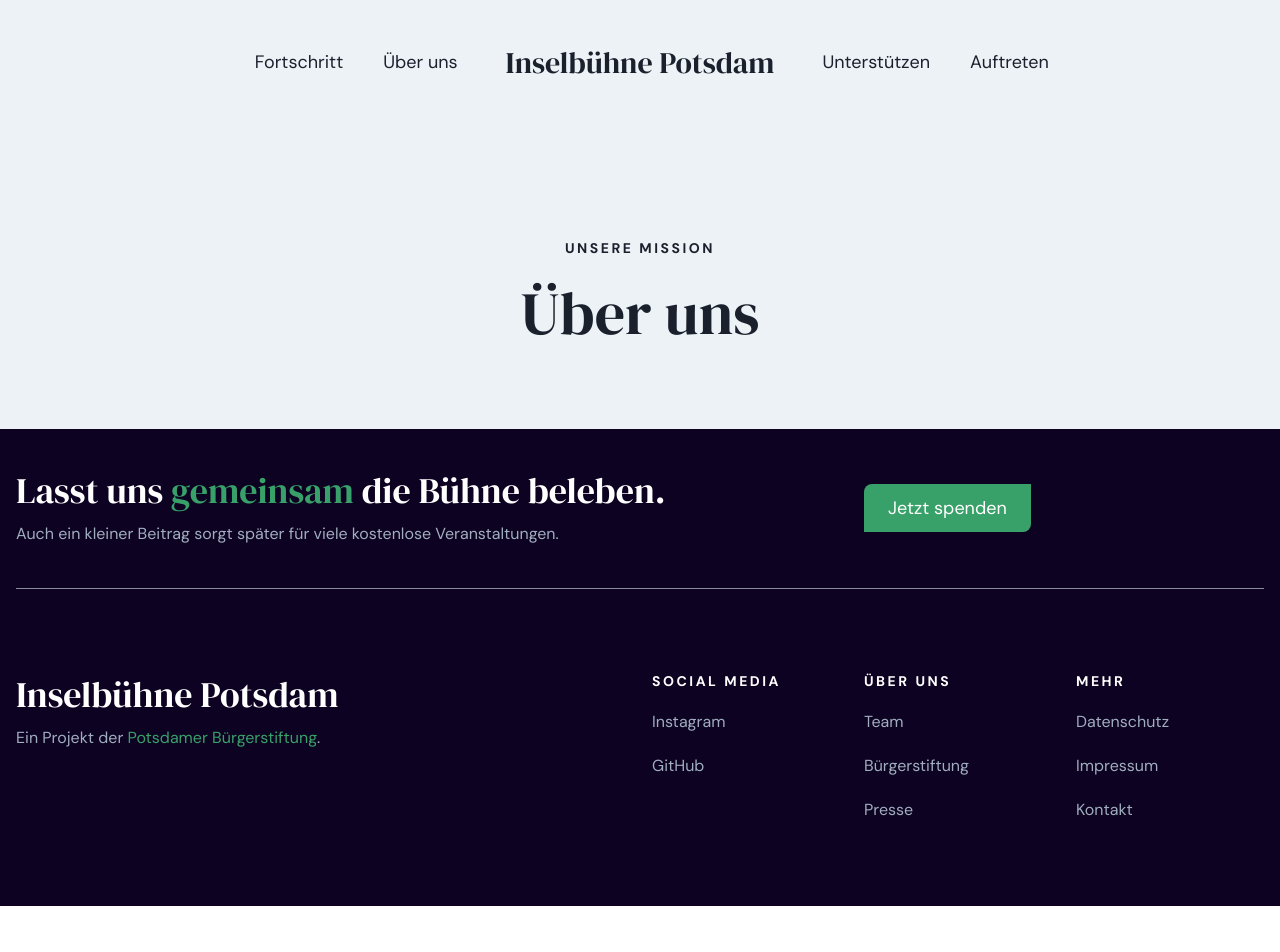
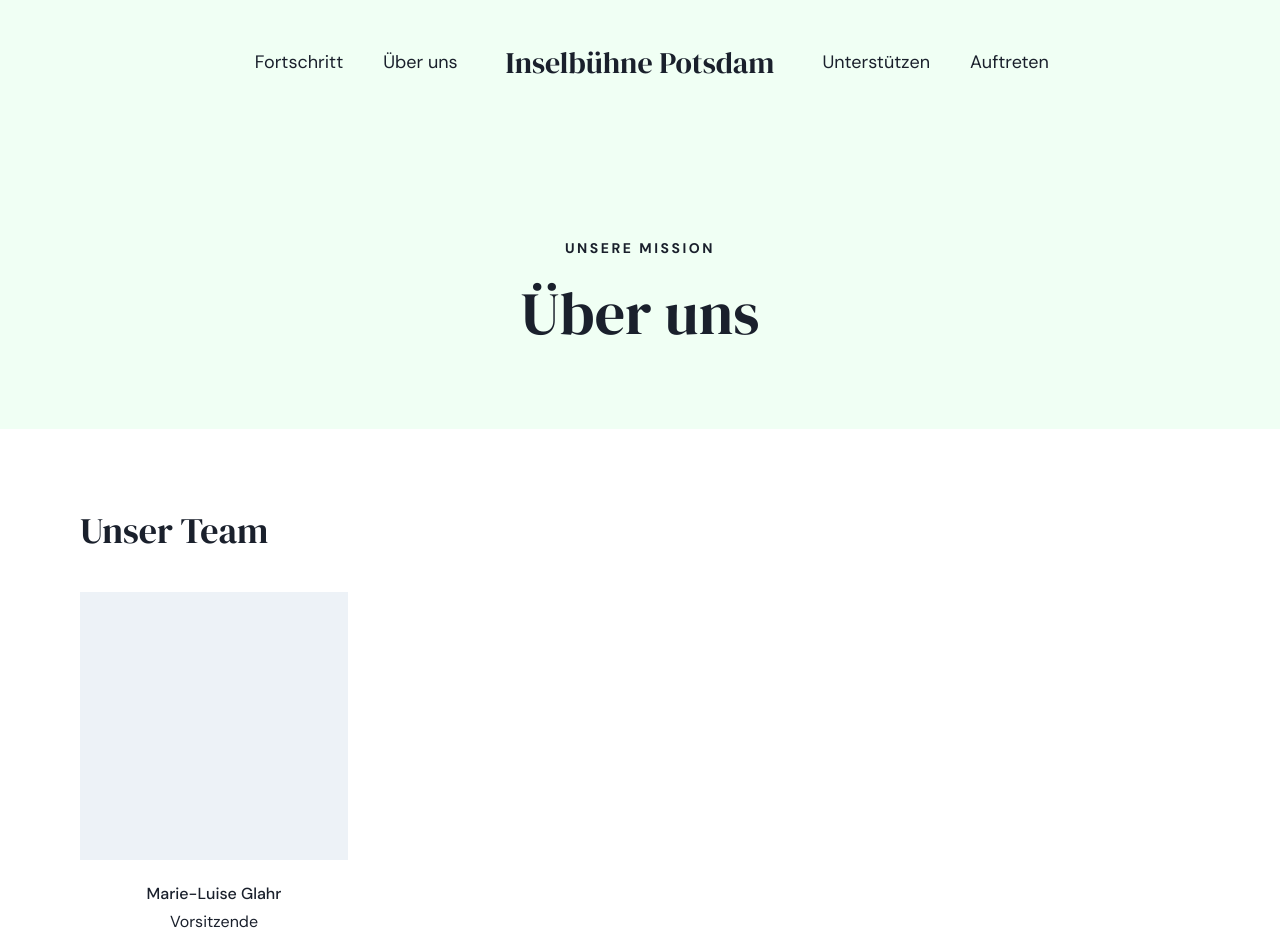
Before and after one commit to potsdamer-buergerstiftung/inselbuehne, a Next.js app: page /ueber-uns in a window 1280 px wide. Shown: the top 952 px of the page. Before the commit the page ends 906 px from the top, so only its background shows below. Built offline with nearby package versions, Linux system fonts and the light colour scheme; no server answers.

Commit message:
add basic grid with placeholder image

```diff
--- a/pages/ueber-uns.tsx
+++ b/pages/ueber-uns.tsx
@@ -5,16 +5,55 @@ import {
   GridItem,
   Heading,
   Text,
-  Button,
-  Flex,
+  AspectRatio,
+  Link,
 } from "@chakra-ui/react";
 import Layout from "../components/Layout";
 import Title from "../components/Title";
 
+interface TeamMember {
+  name: string;
+  role: string;
+  details: string;
+}
+
+const team: TeamMember[] = [
+  {
+    name: "Marie-Luise Glahr",
+    role: "Vorsitzende",
+    details: "",
+  },
+];
+
 export default function AboutUst() {
   return (
     <Layout title="Über uns" fluid>
-      <Title title="Über uns" heading="Unsere Mission" color="gray.100"></Title>
+      <Title title="Über uns" heading="Unsere Mission"></Title>
+      <Box as="section" py="20">
+        <Container maxW="6xl">
+          <Heading as="h1" pb="10">
+            Unser Team
+          </Heading>
+          <Grid
+            columnGap={4}
+            rowGap={6}
+            templateColumns="repeat(12, 1fr)"
+            alignItems="center"
+          >
+            <GridItem colSpan={{ base: 12, md: 3 }}>
+              <Link>
+                <AspectRatio mb="5" ratio={1 / 1}>
+                  <Box background="gray.100"></Box>
+                </AspectRatio>
+              </Link>
+              <Text align="center" fontWeight={500}>
+                Marie-Luise Glahr
+              </Text>
+              <Text align="center">Vorsitzende</Text>
+            </GridItem>
+          </Grid>
+        </Container>
+      </Box>
     </Layout>
   );
 }
```
